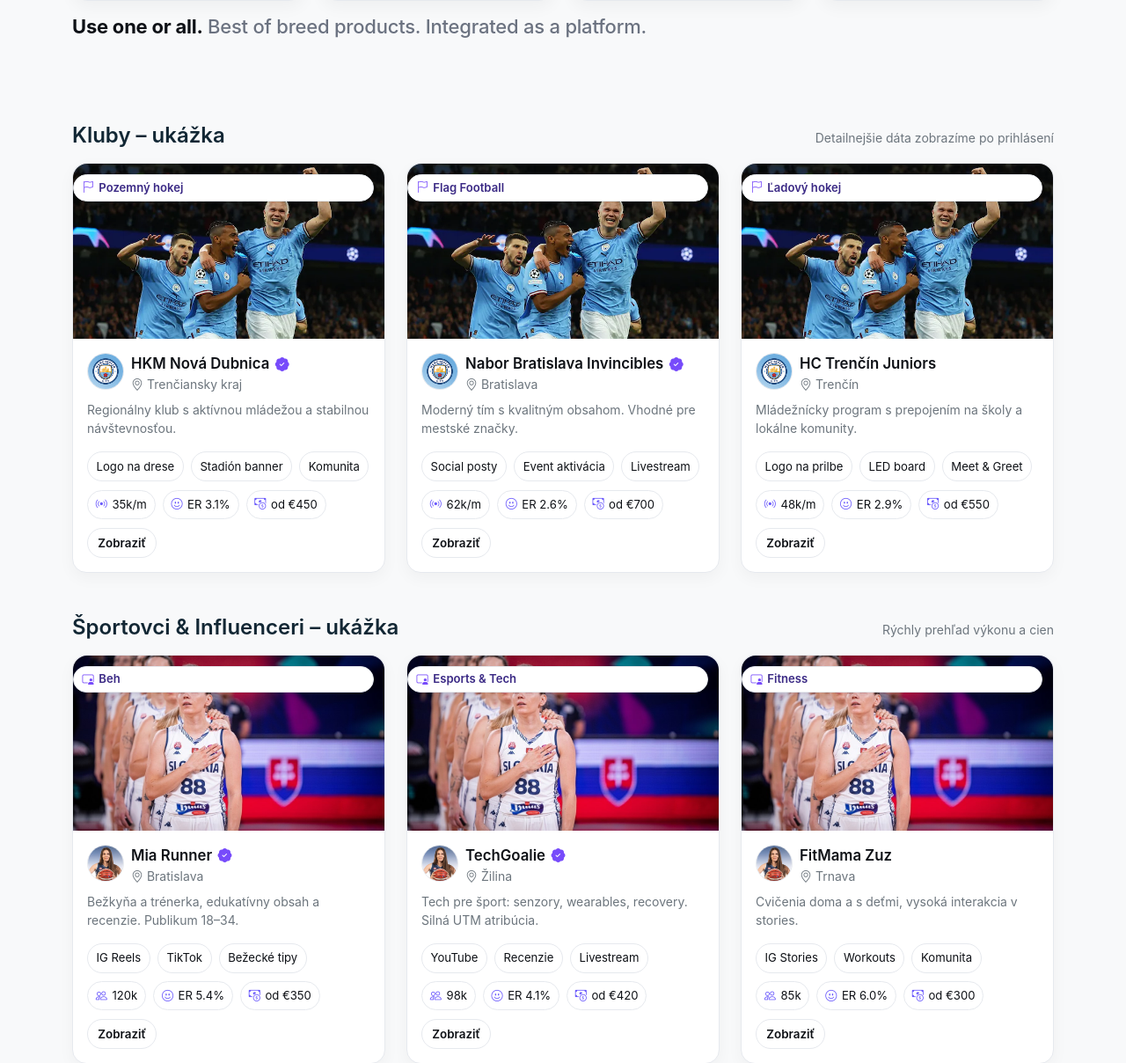
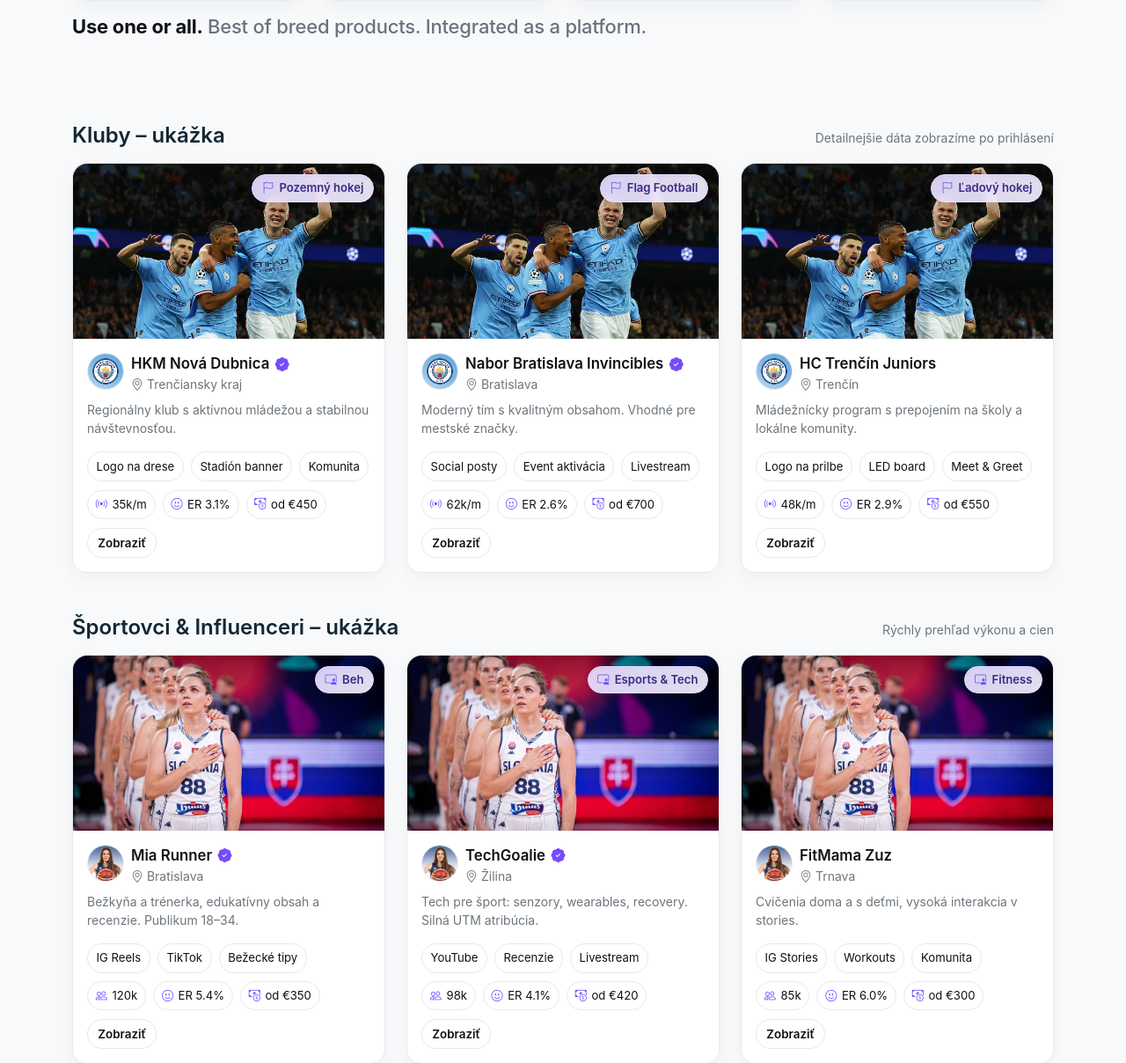
Before and after one commit to andreakollova/sponsor-platforma, a Flask app: page / in a window 1280 px wide. Shown: the part 1695-2903 px from the top of the page at 88% size. Run offline with Flask 3, Linux system fonts and the light colour scheme.

Commit message:
cards 3 checkpoint

```diff
--- a/static/styles.css
+++ b/static/styles.css
@@ -466,3 +466,53 @@
   text-decoration:none; color:#0e1116;
 }
 .sp-view-link:hover{ background:#f6f8fb; }
+
+/* --- FIX: Bootstrap .ratio robi z deti full-size; pre sport pill to prepiseme --- */
+.ratio > .sp-sport-pill,
+.ratio > .sport-pill {           /* ak niekde pouzivas staru class */
+  position: absolute !important;
+  top: 12px !important;
+  right: 12px !important;
+  left: auto !important;
+  bottom: auto !important;
+  width: auto !important;
+  height: auto !important;
+  z-index: 3;
+  white-space: nowrap;
+}
+
+/* Pekny fialovy pill (ako predtym) */
+.sp-sport-pill,
+.sport-pill {
+  display: inline-flex;
+  align-items: center;
+  gap: .4rem;
+  padding: .32rem .66rem;
+  border-radius: 999px;
+  border: 1px solid #e6ddff;
+  background: linear-gradient(135deg, rgba(119,75,251,.18), rgba(119,75,251,.08));
+  color: #3b2a85;
+  box-shadow: 0 10px 22px rgba(119,75,251,.18);
+}
+.sp-sport-pill i,
+.sport-pill i { color: #6e59f8; }
+
+/* Sport pill – viac kontrastu na tmavom pozadí */
+.sp-sport-pill,
+.sport-pill{
+  /* biely základ + jemný fialový nádych navrchu */
+  background:
+    linear-gradient(135deg, rgba(119,75,251,.18), rgba(119,75,251,.08)),
+    rgba(255,255,255,.92);           /* <- biela vrstva pre kontrast */
+  border:1px solid #e6ddff;
+  color:#3b2a85;
+  box-shadow:
+    0 10px 22px rgba(0,0,0,.08),
+    0 2px 0 rgba(119,75,251,.06) inset;
+  backdrop-filter:saturate(120%) blur(2px); /* jemné „sklo“, ak je k dispozícii */
+}
+
+.sp-sport-pill i,
+.sport-pill i{
+  color:#6e59f8;
+}
--- a/templates/index.html
+++ b/templates/index.html
@@ -411,4 +411,3 @@
 </section>
 
 {% endblock %}
-A
```
